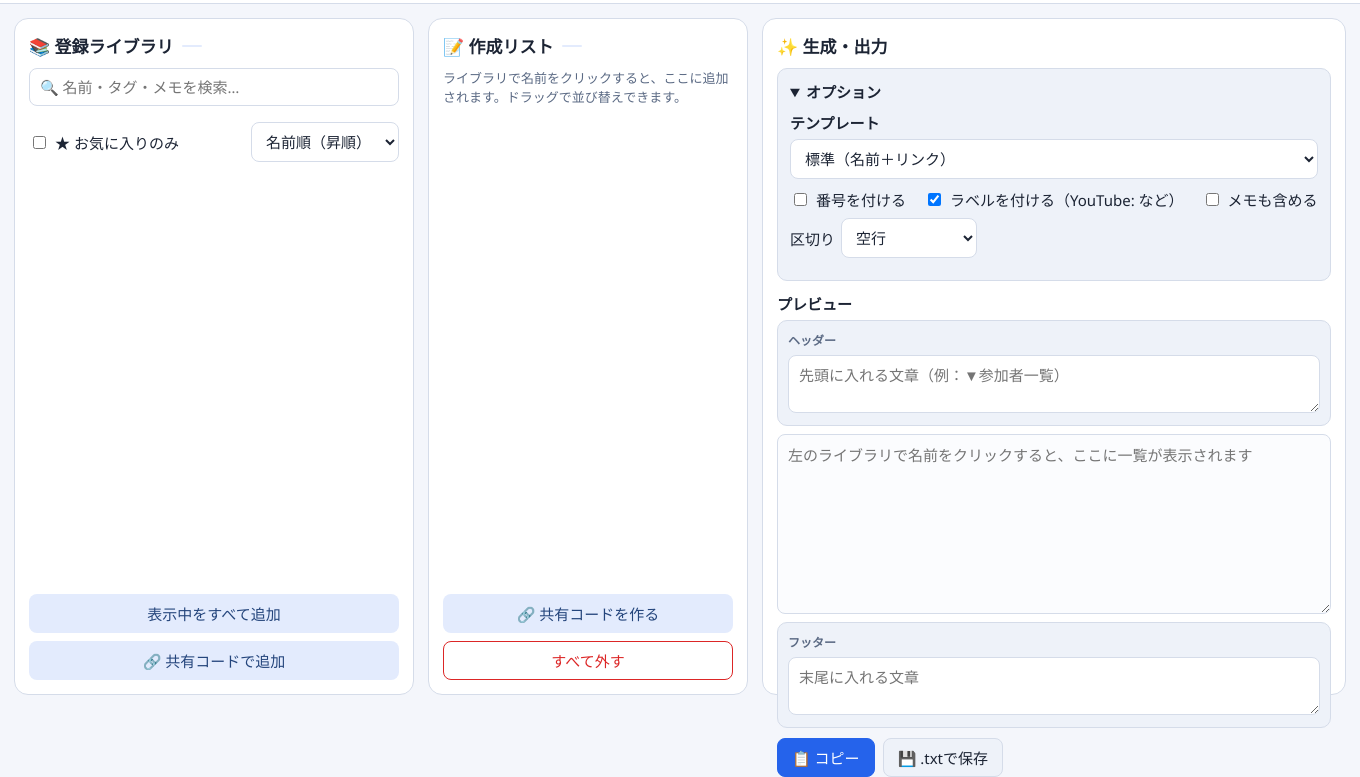
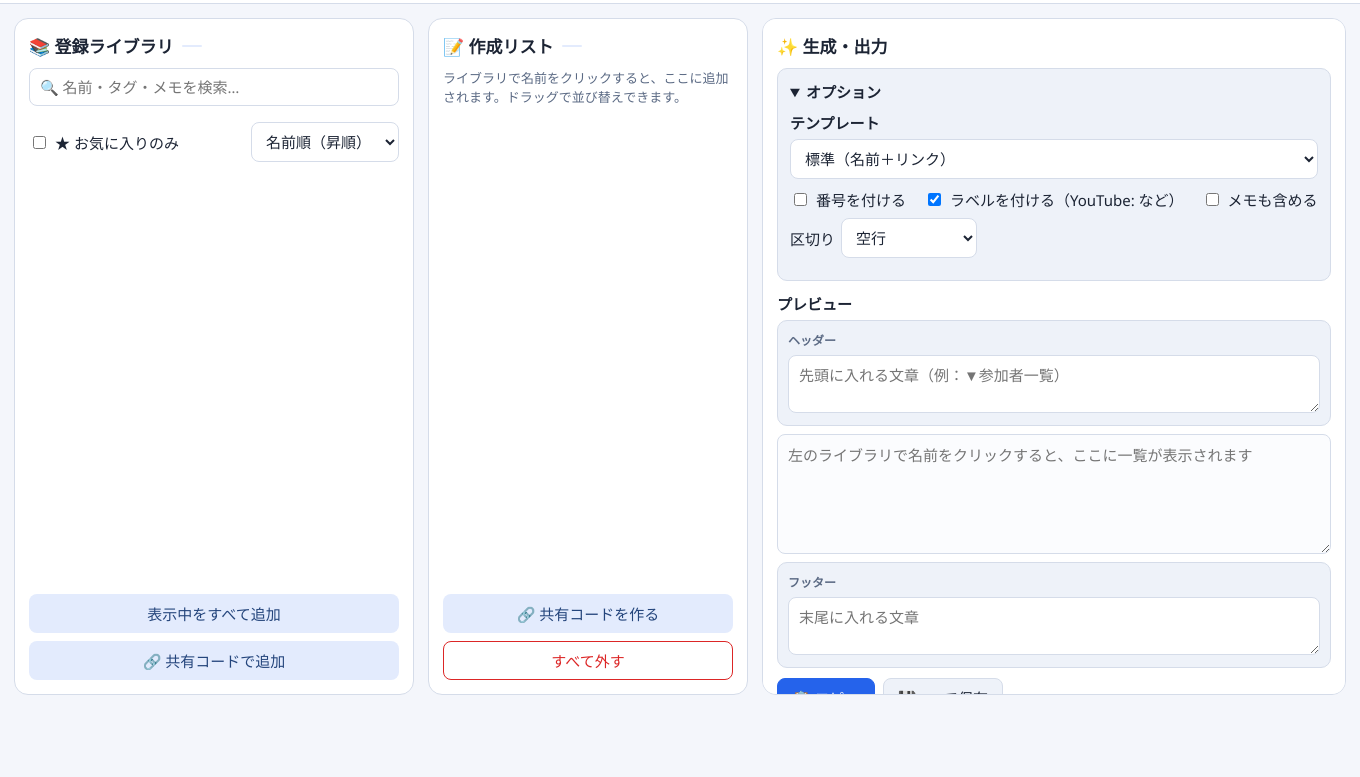
Before and after one commit to yorukaze-luru/YTV2, an Electron app: page renderer/index.html in a window 1360 px wide. Shown: the part 91-868 px from the top of the page. After the commit the page ends 800 px from the top, so only its background shows below. Drawn offline with Linux system fonts and the light colour scheme; no server answers.

Commit message:
YTV2 v2.5.2: 生成・出力パネルのはみ出し修正 (renderer/styles.css)

```diff
--- a/renderer/styles.css
+++ b/renderer/styles.css
@@ -137,7 +137,8 @@ textarea { resize: vertical; }
 .hf-box + .output-area { margin-top: 8px; }
 .output-area + .hf-box { margin-top: 8px; }
 summary.options-title { cursor: pointer; }
-.output-area { flex: 1; min-height: 180px; background: var(--output-bg); color: var(--text); font-size: 15px; line-height: 1.6; }
+.panel.output { overflow-y: auto; }
+.output-area { flex: 1 0 auto; min-height: 120px; background: var(--output-bg); color: var(--text); font-size: 15px; line-height: 1.6; }
 .output-actions { display: flex; gap: 8px; align-items: center; margin-top: 10px; }
 .char-count { color: var(--muted); margin-left: auto; font-size: 13px; }
 
```
